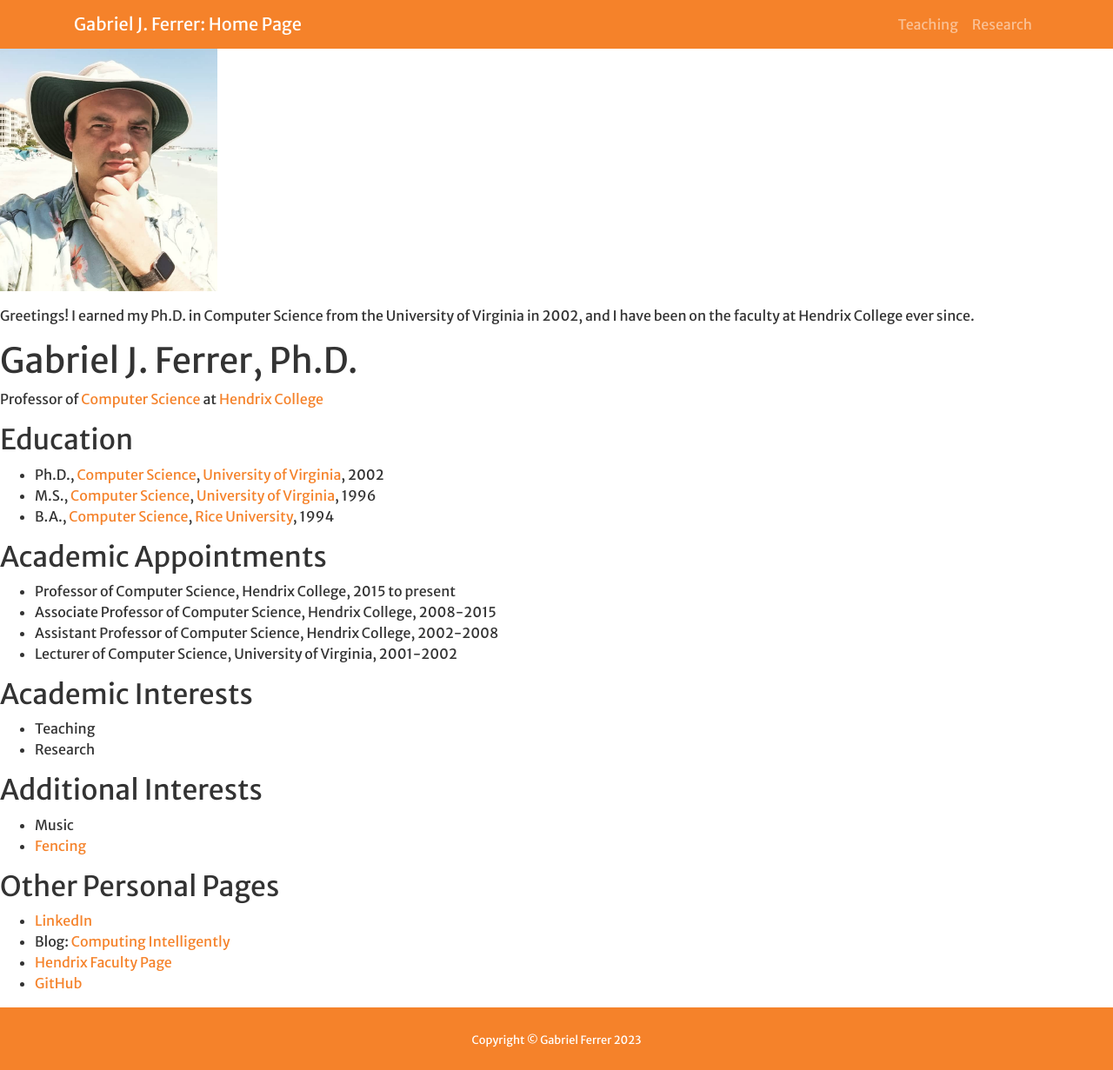
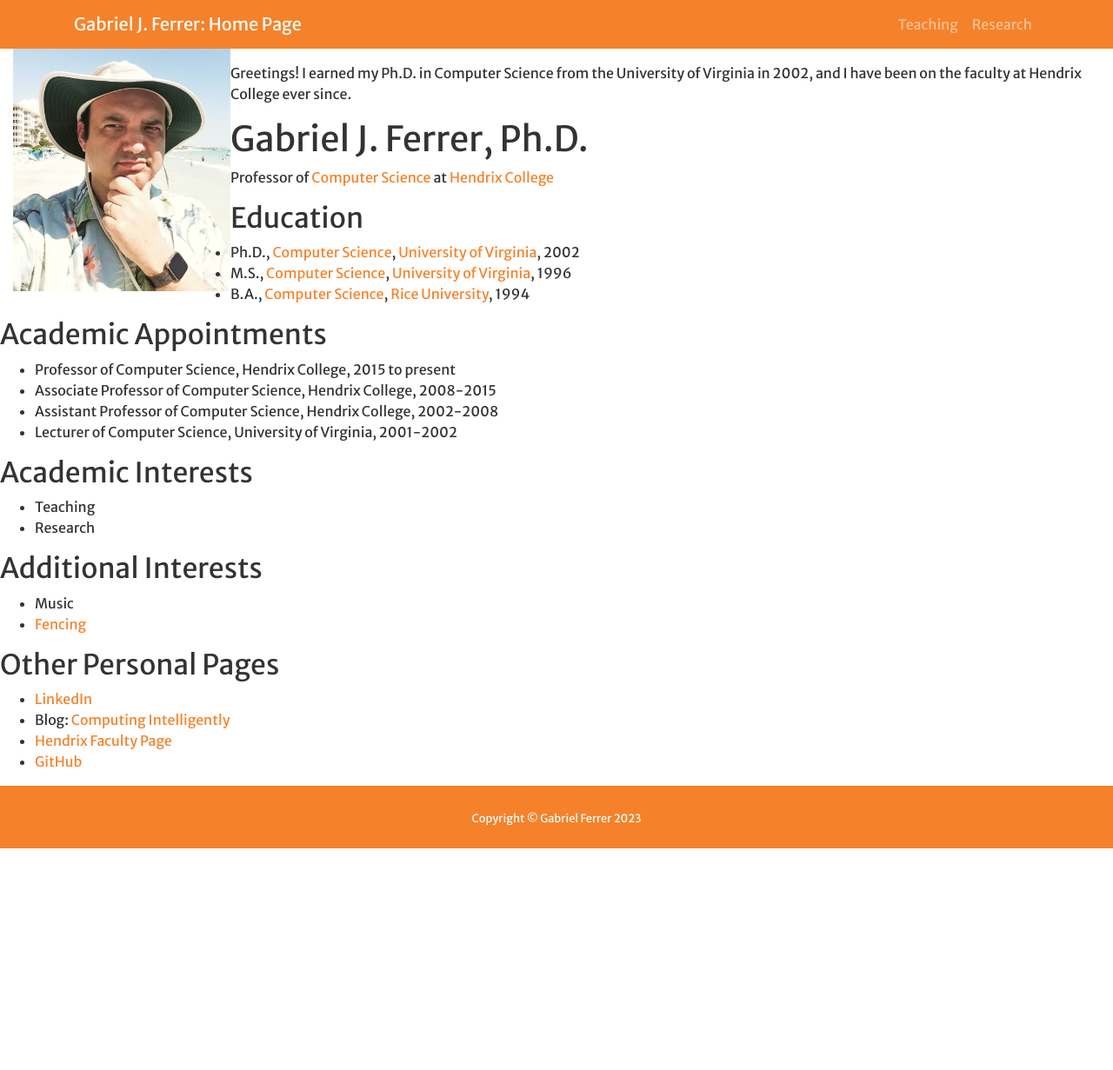
Before and after one commit to gjf2a/gjf2a.github.io, a Jekyll site: the page built from index.md, in a window 1280 px wide and 1231 px high. Shown: the whole window at 87% size. Built offline with Jekyll 4.4.1, drawn with Linux system fonts in a browser that asks for light colours; a script that is not in the unit is left out.

Commit message:
Moving text to the left of the image, again.

```diff
--- a/assets/css/csci150.css
+++ b/assets/css/csci150.css
@@ -110,3 +110,8 @@ div.alert code {
     margin-bottom:10px;
     margin-top:10px;
 }
+
+#photoleft {
+ float: left;
+ margin: 0 0 0 15px;
+}
--- a/index.md
+++ b/index.md
@@ -2,7 +2,7 @@
 layout: default
 ---
 
-<img src="{{site.baseurl}}/assets/images/selfAtBeach.png" width=250 />
+<img src="{{site.baseurl}}/assets/images/selfAtBeach.png" width=250 id=photoleft />
 
 Greetings! I earned my Ph.D. in Computer Science from the University of Virginia in 2002, and I have been on the faculty at Hendrix College ever since.
 
```
